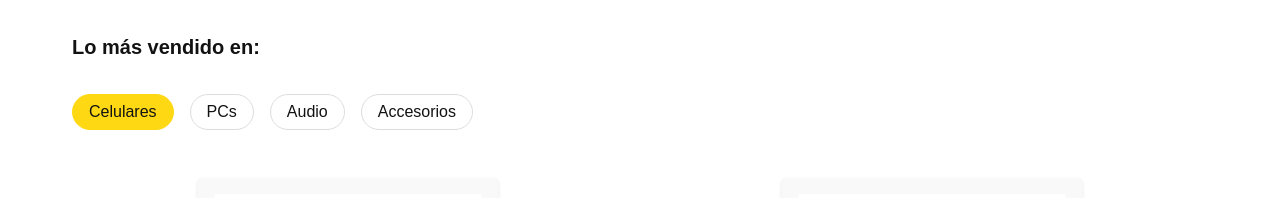
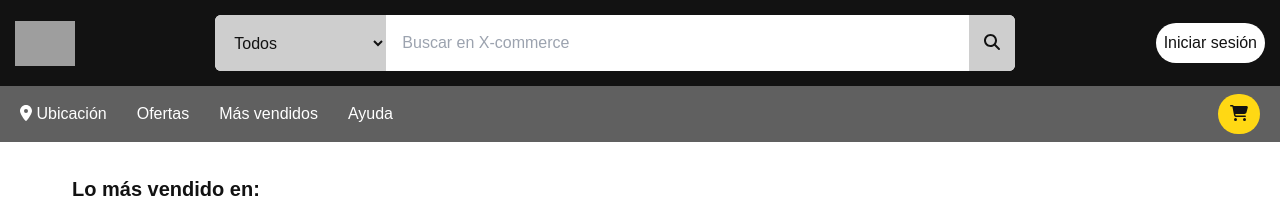
Before and after one commit to santiago123x/x-commerce-project-front, a Next.js app: page /home in a window 1280 px wide. Shown: the top 198 px of the page. Built offline with nearby package versions, Linux system fonts and the light colour scheme; grey boxes are pictures that could not be loaded.

Commit message:
Create Header structure with Top Bar and Nav Bar.

```diff
--- a/package.json
+++ b/package.json
@@ -11,6 +11,7 @@
   "dependencies": {
     "@fortawesome/fontawesome-svg-core": "^6.7.2",
     "@fortawesome/free-brands-svg-icons": "^6.7.2",
+    "@fortawesome/free-solid-svg-icons": "^6.7.2",
     "@fortawesome/react-fontawesome": "^0.2.2",
     "next": "15.1.8",
     "react": "^19.0.0",
--- a/src/app/home/page.tsx
+++ b/src/app/home/page.tsx
@@ -3,10 +3,13 @@ import React from "react";
 import CardSection from "@/components/cardSection/CardSection";
 import FooterSection from "@/components/footer/FooterSection";
 import BannerCarrousel from '@/components/bannerCarrousel/BannerCarrousel';
+import HeaderSection from '@/components/headerSection/HeaderSection';
+
 const Home = () => {
 
   return (
     <div>
+      <HeaderSection />
       <CardSection />
       <BannerCarrousel />
       <FooterSection/>
--- /dev/null
+++ b/src/components/headerSection/HeaderSection.tsx
@@ -0,0 +1,14 @@
+import TopBar from '@/components/topBar/TopBar';
+import NavBar from '@/components/navBar/NavBar';
+
+const HeaderSection = () => {
+
+    return(
+        <header>
+            <TopBar />
+            <NavBar />
+        </header>
+    );
+};
+
+export default HeaderSection;
--- /dev/null
+++ b/src/components/navBar/NavBar.tsx
@@ -0,0 +1,30 @@
+import styles from "./navBar.module.css";
+import { FontAwesomeIcon } from "@fortawesome/react-fontawesome";
+import {
+  faCartShopping,
+  faLocationDot
+} from '@fortawesome/free-solid-svg-icons';
+
+const NavBar = () => {
+
+    return(
+        <nav className={styles.nav_bar}>
+
+                {/*Nav Menu*/}
+                <ul className={styles.nav_menu}>
+                    <li><a href="#"><FontAwesomeIcon icon={faLocationDot} /> Ubicación</a></li>
+                    <li><a href="#">Ofertas</a></li>
+                    <li><a href="#">Más vendidos</a></li>
+                    <li><a href="#">Ayuda</a></li>
+                </ul>
+
+                {/*Cart Icon*/}
+                <button className={styles.cart}>
+                    <FontAwesomeIcon icon={faCartShopping} />
+                </button>
+
+        </nav>
+    );
+};
+
+export default NavBar;
--- /dev/null
+++ b/src/components/navBar/navBar.module.css
@@ -0,0 +1,30 @@
+
+.nav_bar{
+  display: flex;
+  justify-content: space-between;
+  align-items: center;
+  padding: 8px 20px;
+  background-color: #606060;
+}
+
+.nav_menu {
+  display: flex;
+  list-style: none;
+  gap: 30px;
+  padding: 0;
+  margin: 0;
+}
+
+.nav_menu li a {
+  text-decoration: none;
+  color: white;
+}
+
+.cart {
+  background-color: #FFD814;
+  color: #121212;
+  padding: 8px 12px;
+  border: none;
+  border-radius: 50px;
+  cursor: pointer;
+}
--- /dev/null
+++ b/src/components/topBar/TopBar.tsx
@@ -0,0 +1,46 @@
+import styles from "./topBar.module.css";
+import { FontAwesomeIcon } from "@fortawesome/react-fontawesome";
+import {
+  faMagnifyingGlass
+} from '@fortawesome/free-solid-svg-icons';
+
+
+const TopBar = () => {
+
+    return(
+        <div className={styles.top_bar_container}>
+
+            {/*Logo*/}
+            <div>
+                <img className={ styles.logo } src="./images/logo.png" alt="Logo"/>
+            </div>
+
+            {/*Search*/}
+            <div className={styles.search_container}>
+
+                <select className={styles.search_filter}>
+                    <option value="">Todos</option>
+                    <option value="#">Arte y artesanias</option>
+                    <option value="#">Automotriz</option>
+                    <option value="#">Bebé</option>
+                    <option value="#">etc...</option>
+                </select>
+
+                <input className={styles.search_input} type="text" placeholder="Buscar en X-commerce"/>
+
+                <button className={styles.search_button}>
+                    <FontAwesomeIcon icon={faMagnifyingGlass} />
+                </button>
+
+            </div>
+
+            {/*Login button*/}
+            <button className={styles.login_button}>
+                Iniciar sesión
+            </button>
+
+        </div>
+    );
+};
+
+export default TopBar;
--- /dev/null
+++ b/src/components/topBar/topBar.module.css
@@ -0,0 +1,57 @@
+.top_bar_container{
+    display: flex;
+    align-items: center;
+    justify-content: space-between;
+    padding: 15px;
+    background-color: #121212;
+}
+
+.logo{
+    max-width: 60px;
+    height: auto;
+}
+
+.search_container{
+    flex-grow: 1;
+    width: 100%;
+    max-width: 800px;
+    margin: 0 20px;
+    display: flex;
+    overflow: hidden;
+    background-color: #FFFFFF;
+    border-radius: 6px;
+}
+
+.search_input{
+    flex: 1;
+    padding: 15px;
+    border: 1px solid #FFFFFF;
+    border-right: none;
+    outline: none;
+    color: #121212;
+}
+
+.search_filter{
+    border: none;
+    padding: 15px;
+    cursor: pointer;
+    color: #121212;
+    background-color: #CECECE;
+}
+
+.search_button{
+    border: none;
+    padding: 15px;
+    cursor: pointer;
+    color: #121212;
+    background-color: #CECECE;
+}
+
+.login_button{
+    border-radius: 20px;
+    padding: 8px;
+    cursor: pointer;
+    text-decoration: solid;
+    color: #121212;
+    background: #FFFFFF;
+}
```
Also changed, not shown: src/components/headerSection/headerSection.module.css (added), 1 other file (tests, documents, lock files or other folders).
